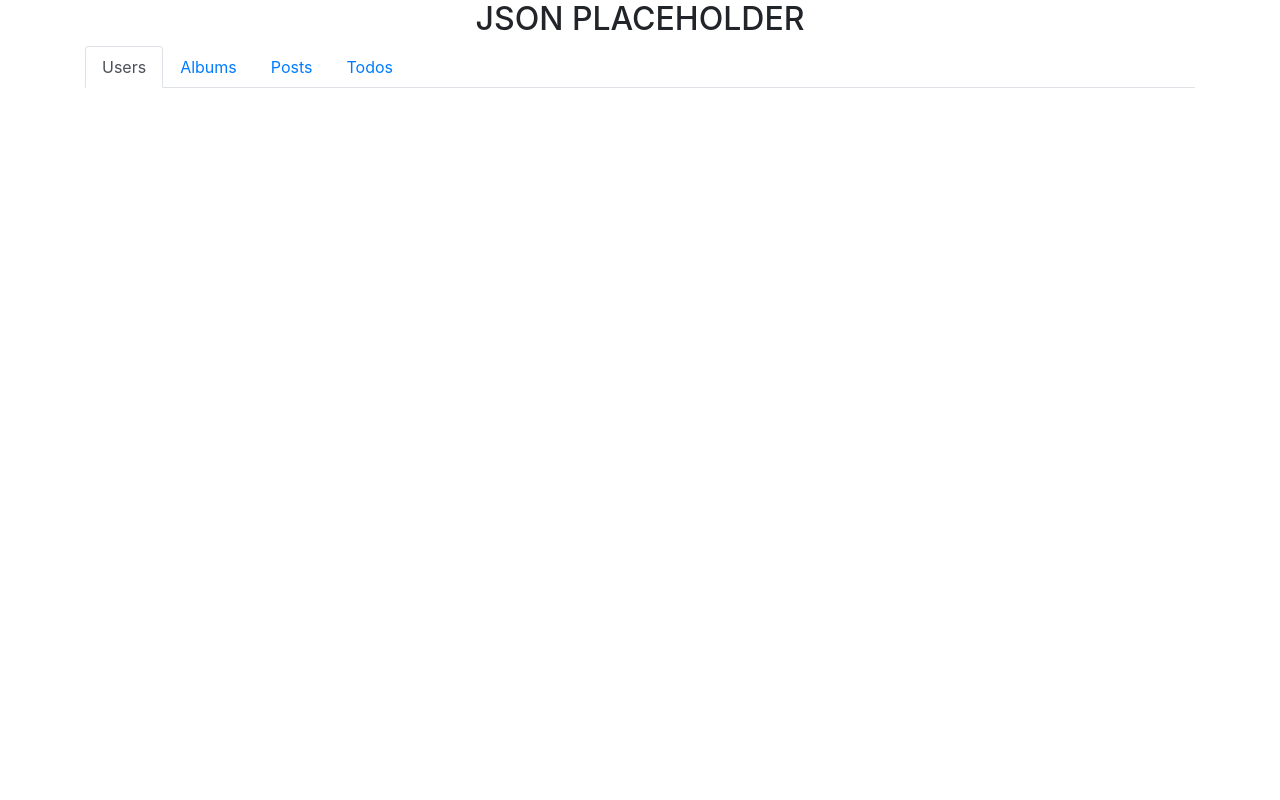
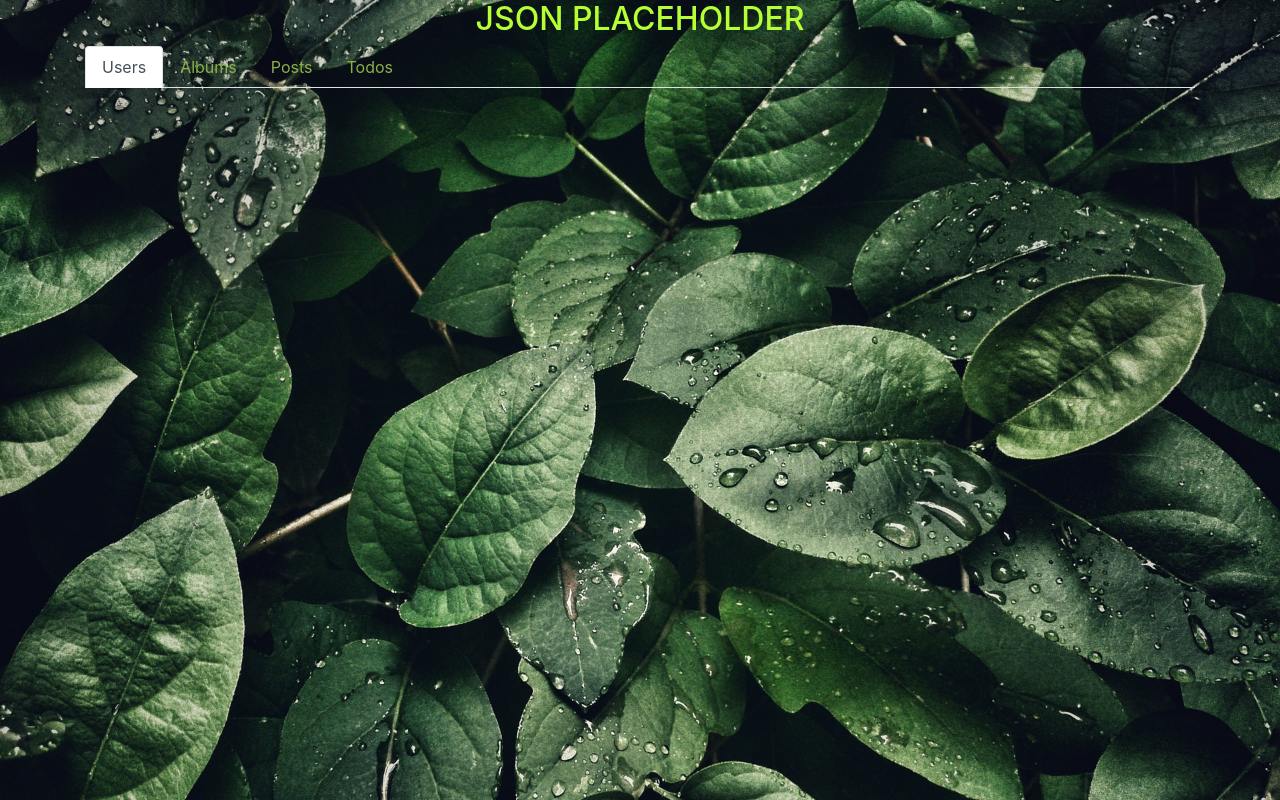
Before and after one commit to samarpan1738/REST_Api, a plain HTML site: page CONSUMING_REST_API/index.html in a window 1280 px wide. Drawn offline with nearby package versions, Linux system fonts and the light colour scheme; no server answers.

Commit message:
Made it look cool :)

```diff
--- a/CONSUMING_REST_API/index.css
+++ b/CONSUMING_REST_API/index.css
@@ -3,7 +3,21 @@
     text-decoration: line-through;
     color:grey;
 }
-.hide
+body
 {
-    display: none;
+    background-image: url('./assets/pics/pexels-photo-807598.jpeg');
+    background-size: 100%;
 }
+#heading
+{
+    color:rgb(181, 255, 52);
+}
+.edit
+{
+    text-decoration: none;
+    color: rgb(139, 177, 73);
+}
+a:hover
+{
+    color: rgb(181, 255, 52);
+}
--- a/CONSUMING_REST_API/index.html
+++ b/CONSUMING_REST_API/index.html
@@ -15,19 +15,19 @@
 </head>
 <body>
     <div class="container">
-            <h2 class="text-center">JSON PLACEHOLDER</h2>
+            <h2 class="text-center" id="heading">JSON PLACEHOLDER</h2>
             <ul class="nav nav-tabs">
                     <li id="tab-users" class="nav-item">
-                      <a class="nav-link" href="#">Users</a>
+                      <a class="nav-link edit" href="#">Users</a>
                     </li>
                     <li id="tab-albums" class="nav-item">
-                      <a class="nav-link" href="#">Albums</a>
+                      <a class="nav-link edit" href="#">Albums</a>
                     </li>
                     <li id="tab-posts" class="nav-item">
-                      <a class="nav-link" href="#">Posts</a>
+                      <a class="nav-link edit" href="#">Posts</a>
                     </li>
                     <li id="tab-todos" class="nav-item">
-                      <a class="nav-link" href="#">Todos</a>
+                      <a class="nav-link edit" href="#">Todos</a>
                     </li>
                   </ul>
     </div>
```
Also changed, not shown: CONSUMING_REST_API/assets/pics/pexels-photo-807598.jpeg (added).
